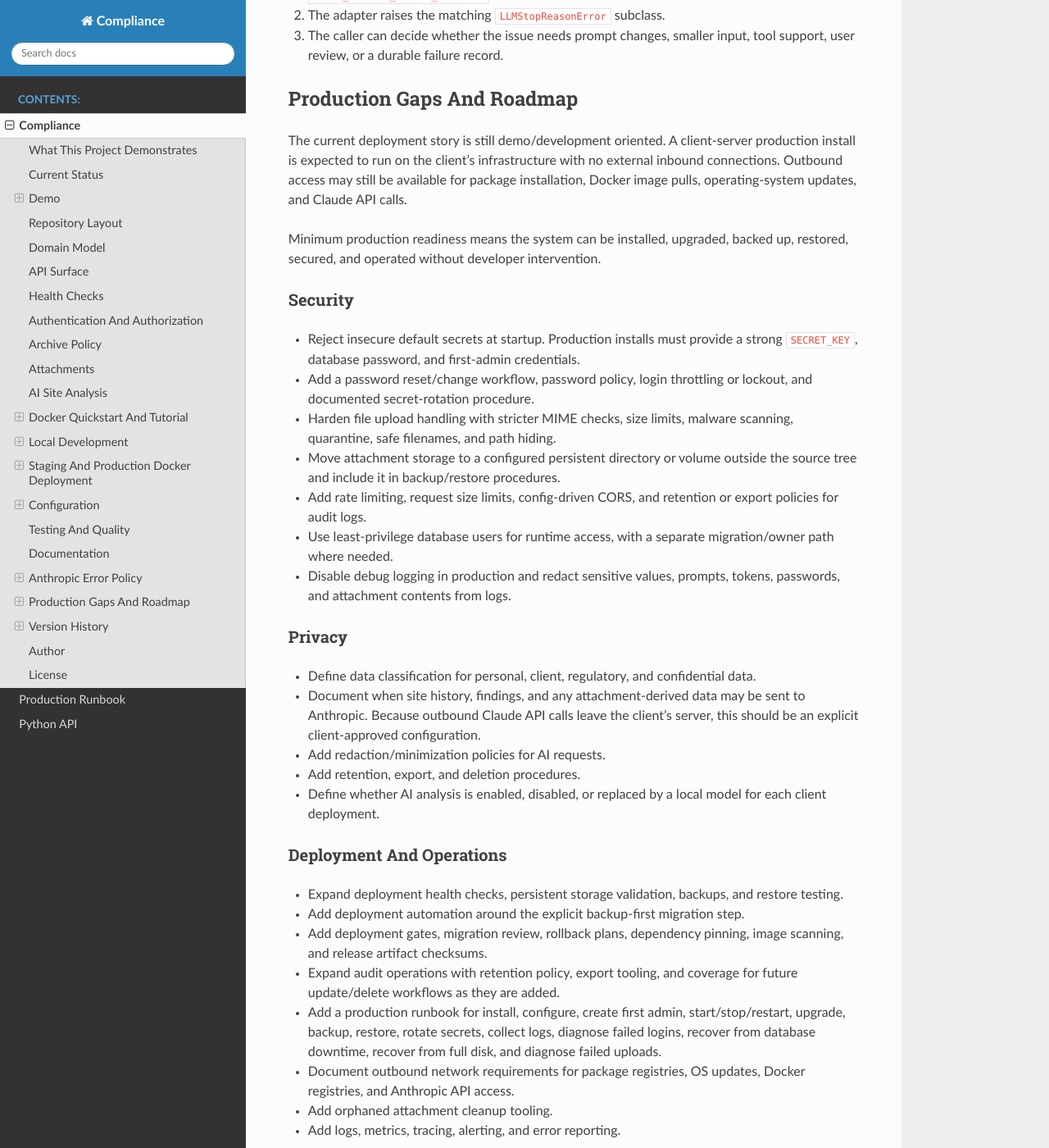
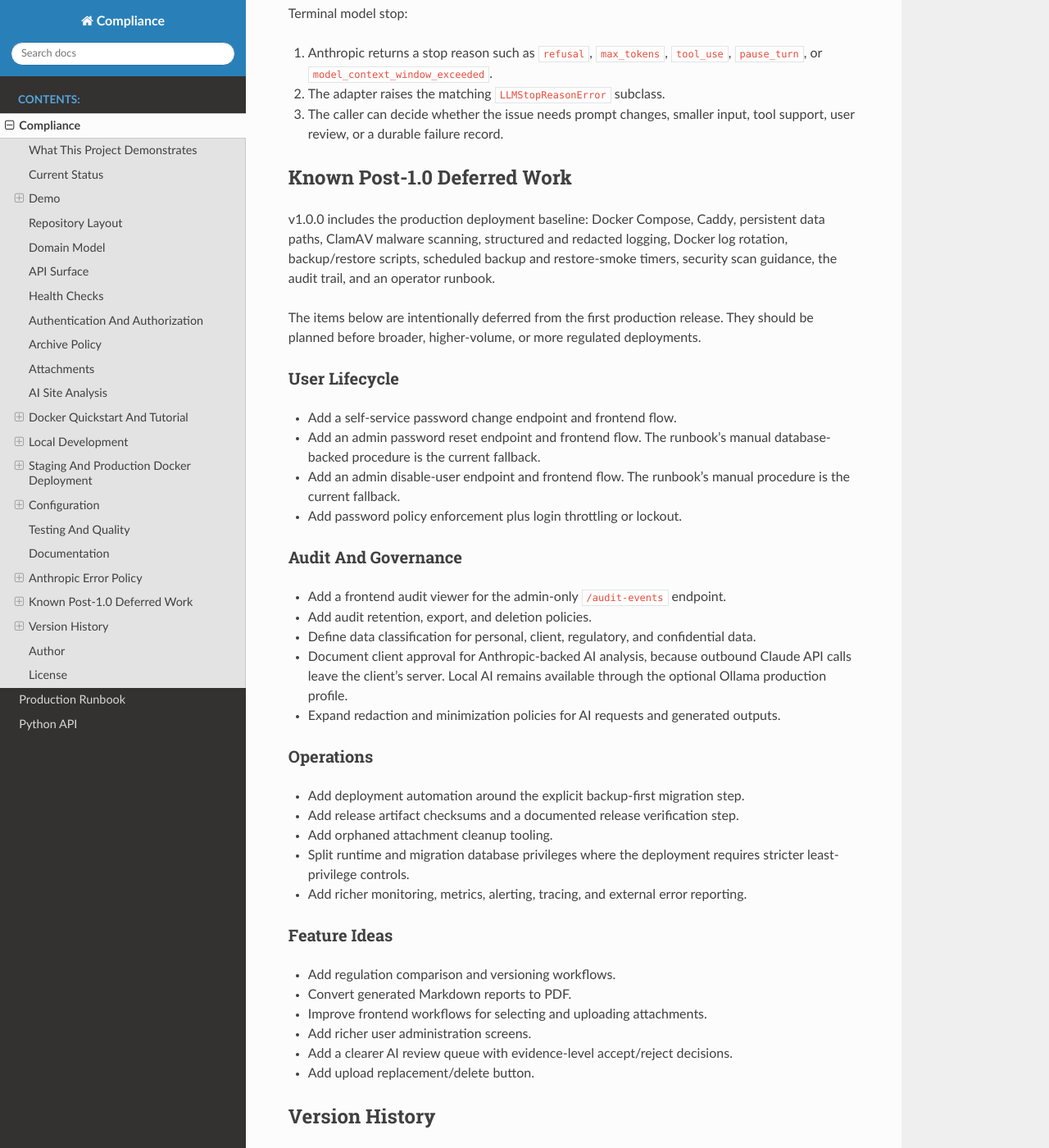
Before and after one commit to elliottbache/compliance, a Sphinx documentation site: the page built from docs/intro.md, in a window 1280 px wide and 1400 px high, scrolled down 30346 px. Shown: the whole window at 82% size. Built offline with Sphinx 7.4.7 and the Read the Docs theme 3.1.0, drawn with Linux system fonts in a browser that asks for light colours; some of the changed text lies outside the part shown.

Commit message:
chore: prepare v1.0.0 production release docs
  Update project, frontend, and Sphinx version references to 1.0.0.

  Add a production environment template, security policy, and README release notes for the production deployment baseline.

  Document post-1.0 deferred work and update the production runbook to use the production env template and v1.0.0 upgrade target.

  Pin production ClamAV and Ollama images and add a production-only FastAPI command in Compose.

````diff
--- a/README.md
+++ b/README.md
@@ -5,10 +5,12 @@ Inspection and compliance management system with a FastAPI backend, relational
 domain model, evidence attachments, archive/restore workflows, role-based
 authorization, and AI-assisted site-history analysis.
 
-This is a portfolio MVP. It is designed for local demos, technical review, and
-experimentation with database-backed API design and human-reviewed AI output.
-It is not production-ready for real compliance data without additional security,
-privacy, deployment, and operational work.
+This is a portfolio-grade production deployment baseline. It is designed for
+local demos, technical review, and controlled internal deployments with
+database-backed API design, traceable operations, and human-reviewed AI output.
+It is not a compliance-certified or regulated-data platform by itself; real
+client deployments still require organization-specific security, privacy,
+retention, monitoring, and legal review.
 
 [![CI](https://github.com/elliottbache/compliance/actions/workflows/ci.yaml/badge.svg)](https://github.com/elliottbache/compliance/actions/workflows/ci.yaml)
 [![codecov](https://codecov.io/github/elliottbache/compliance/graph/badge.svg?token=kNwbaexX4N)](https://codecov.io/github/elliottbache/compliance)
@@ -16,7 +18,7 @@ privacy, deployment, and operational work.
 [![License: PolyForm Noncommercial 1.0.0](https://img.shields.io/badge/license-PolyForm_NC_1.0.0-525252?style=flat-square)](https://polyformproject.org/licenses/noncommercial/1.0.0/)
 
 ![Python](https://img.shields.io/badge/Python-3.12-blue?logo=python&logoColor=white)
-![FastAPI](https://img.shields.io/badge/FastAPI-0.129-blue?logo=fastapi&logoColor=white)
+![FastAPI](https://img.shields.io/badge/FastAPI-0.140-blue?logo=fastapi&logoColor=white)
 ![SQLAlchemy](https://img.shields.io/badge/SQLAlchemy-2.0-blue)
 ![PostgreSQL](https://img.shields.io/badge/PostgreSQL-16-blue?logo=postgresql&logoColor=white)
 ![Pydantic](https://img.shields.io/badge/Pydantic-v2-blue)
@@ -53,9 +55,10 @@ privacy, deployment, and operational work.
 The backend is the strongest part of the project. It has broad route, service,
 database, auth, and LLM test coverage. The frontend is intentionally lightweight
 and exists to demonstrate site history, attachment loading, AI analysis, and
-Markdown generation. The auth layer is functional but still demo-oriented:
-password creation is not yet a full user-management workflow, and production
-security hardening remains future work.
+Markdown generation. Production Docker, Caddy reverse proxy, audit logging,
+backup/restore scripts, malware scanning, and an operator runbook are included.
+Several user-lifecycle and monitoring features are documented as deferred
+post-1.0 work rather than hidden assumptions.
 
 AI output is always treated as a draft for human review. It should not be used
 as an official compliance decision.
@@ -683,12 +686,12 @@ chmod 600 /etc/compliance/.env
 Create the deployment environment file on the target host:
 
 ```bash
-sudo cp docker/.env.example /etc/compliance/.env
+sudo cp docker/.env.production.example /etc/compliance/.env
 chmod 600 /etc/compliance/.env
 ```
 
-Before deploying, replace all development defaults in `/etc/compliance/.env`,
-especially:
+Before deploying, replace all placeholder and deployment-specific values in
+`/etc/compliance/.env`, especially:
 
 ```ini
 APP_ENV=production
@@ -759,7 +762,7 @@ attachment malware scanning:
 
 ```yaml
 clamav:
-  image: clamav/clamav:stable
+  image: clamav/clamav:1.4-debian
   expose:
     - "3310"
 ```
@@ -1452,64 +1455,48 @@ Terminal model stop:
 3. The caller can decide whether the issue needs prompt changes, smaller input,
    tool support, user review, or a durable failure record.
 
-## Production Gaps And Roadmap
-
-The current deployment story is still demo/development oriented. A client-server
-production install is expected to run on the client's infrastructure with no
-external inbound connections. Outbound access may still be available for
-package installation, Docker image pulls, operating-system updates, and Claude
-API calls.
-
-Minimum production readiness means the system can be installed, upgraded,
-backed up, restored, secured, and operated without developer intervention.
-
-### Security
-
-
-- Reject insecure default secrets at startup. Production installs must provide a
-  strong `SECRET_KEY`, database password, and first-admin credentials.
-- Add a password reset/change workflow, password policy, login throttling or
-  lockout, and documented secret-rotation procedure.
-- Harden file upload handling with stricter MIME checks, size limits, malware
-  scanning, quarantine, safe filenames, and path hiding.
-- Move attachment storage to a configured persistent directory or volume outside
-  the source tree and include it in backup/restore procedures.
-- Add rate limiting, request size limits, config-driven CORS, and retention or
-  export policies for audit logs.
-- Use least-privilege database users for runtime access, with a separate
-  migration/owner path where needed.
-- Disable debug logging in production and redact sensitive values, prompts,
-  tokens, passwords, and attachment contents from logs.
-
-### Privacy
-
+## Known Post-1.0 Deferred Work
+
+v1.0.0 includes the production deployment baseline: Docker Compose, Caddy,
+persistent data paths, ClamAV malware scanning, structured and redacted
+logging, Docker log rotation, backup/restore scripts, scheduled backup and
+restore-smoke timers, security scan guidance, the audit trail, and an operator
+runbook.
+
+The items below are intentionally deferred from the first production release.
+They should be planned before broader, higher-volume, or more regulated
+deployments.
+
+### User Lifecycle
+
+- Add a self-service password change endpoint and frontend flow.
+- Add an admin password reset endpoint and frontend flow. The runbook's manual
+  database-backed procedure is the current fallback.
+- Add an admin disable-user endpoint and frontend flow. The runbook's manual
+  procedure is the current fallback.
+- Add password policy enforcement plus login throttling or lockout.
+
+### Audit And Governance
+
+- Add a frontend audit viewer for the admin-only `/audit-events` endpoint.
+- Add audit retention, export, and deletion policies.
 - Define data classification for personal, client, regulatory, and confidential
   data.
-- Document when site history, findings, and any attachment-derived data may be
-  sent to Anthropic. Because outbound Claude API calls leave the client's
-  server, this should be an explicit client-approved configuration.
-- Add redaction/minimization policies for AI requests.
-- Add retention, export, and deletion procedures.
-- Define whether AI analysis is enabled, disabled, or replaced by a local model
-  for each client deployment.
-
-### Deployment And Operations
-
-- Expand deployment health checks, persistent storage validation, backups, and
-  restore testing.
+- Document client approval for Anthropic-backed AI analysis, because outbound
+  Claude API calls leave the client's server. Local AI remains available through
+  the optional Ollama production profile.
+- Expand redaction and minimization policies for AI requests and generated
+  outputs.
+
+### Operations
+
 - Add deployment automation around the explicit backup-first migration step.
-- Add deployment gates, migration review, rollback plans, dependency pinning,
-  image scanning, and release artifact checksums.
-- Expand audit operations with retention policy, export tooling, and coverage
-  for future update/delete workflows as they are added.
-- Add a production runbook for install, configure, create first admin,
-  start/stop/restart, upgrade, backup, restore, rotate secrets, collect logs,
-  diagnose failed logins, recover from database downtime, recover from full
-  disk, and diagnose failed uploads.
-- Document outbound network requirements for package registries, OS updates,
-  Docker registries, and Anthropic API access.
+- Add release artifact checksums and a documented release verification step.
 - Add orphaned attachment cleanup tooling.
-- Add logs, metrics, tracing, alerting, and error reporting.
+- Split runtime and migration database privileges where the deployment requires
+  stricter least-privilege controls.
+- Add richer monitoring, metrics, alerting, tracing, and external error
+  reporting.
 
 ### Feature Ideas
 
@@ -1521,6 +1508,25 @@ backed up, restored, secured, and operated without developer intervention.
 - Add upload replacement/delete button.
 
 ## Version History
+
+### v1.0.0 - Production deployment baseline
+
+- Added production Docker Compose with backend, frontend/Caddy reverse proxy,
+  PostgreSQL, ClamAV, and optional Ollama local-AI services.
+- Added production Caddy HTTPS reverse proxy support for
+  `compliance.internal` or another internal hostname.
+- Added persistent production paths for PostgreSQL data, attachments, Caddy
+  state, Ollama models, logs, and backups.
+- Added production backup/restore scripts, scheduled backup units, retention
+  policy, and restore-smoke-test guidance.
+- Added a production runbook covering install, configure, first admin,
+  migrations, start, stop, restart, backup, restore, upgrade, secret rotation,
+  health checks, and debugging failed uploads or logins.
+- Added structured/redacted logging guidance and Docker log rotation.
+- Added dependency pinning, image rebuild/update guidance, and vulnerability
+  scanning workflow coverage.
+- Documented deferred post-1.0 work for user lifecycle, governance, and
+  operations.
 
 ### v0.4.0 - Audit trail baseline
 
--- a/docs/conf.py
+++ b/docs/conf.py
@@ -17,7 +17,7 @@ sys.path.insert(0, os.path.abspath("../src"))
 project = "Compliance"
 copyright = "2026, Elliott Bache"
 author = "Elliott Bache"
-release = "0.1.0"
+release = "1.0.0"
 
 # -- General configuration ---------------------------------------------------
 # https://www.sphinx-doc.org/en/master/usage/configuration.html#general-configuration
--- a/pyproject.toml
+++ b/pyproject.toml
@@ -4,7 +4,7 @@ build-backend = "setuptools.build_meta"
 
 [project]
 name = "compliance"
-version = "0.1.0"
+version = "1.0.0"
 description = "Inspection and compliance management system."
 readme = "README.md"
 requires-python = ">=3.12"
````
Also changed, not shown: SECURITY.md (added, +28 -0 lines), docker-compose.prod.yaml (+14 -3 lines), docs/production-runbook.md (+3 -3 lines), 3 other files.
